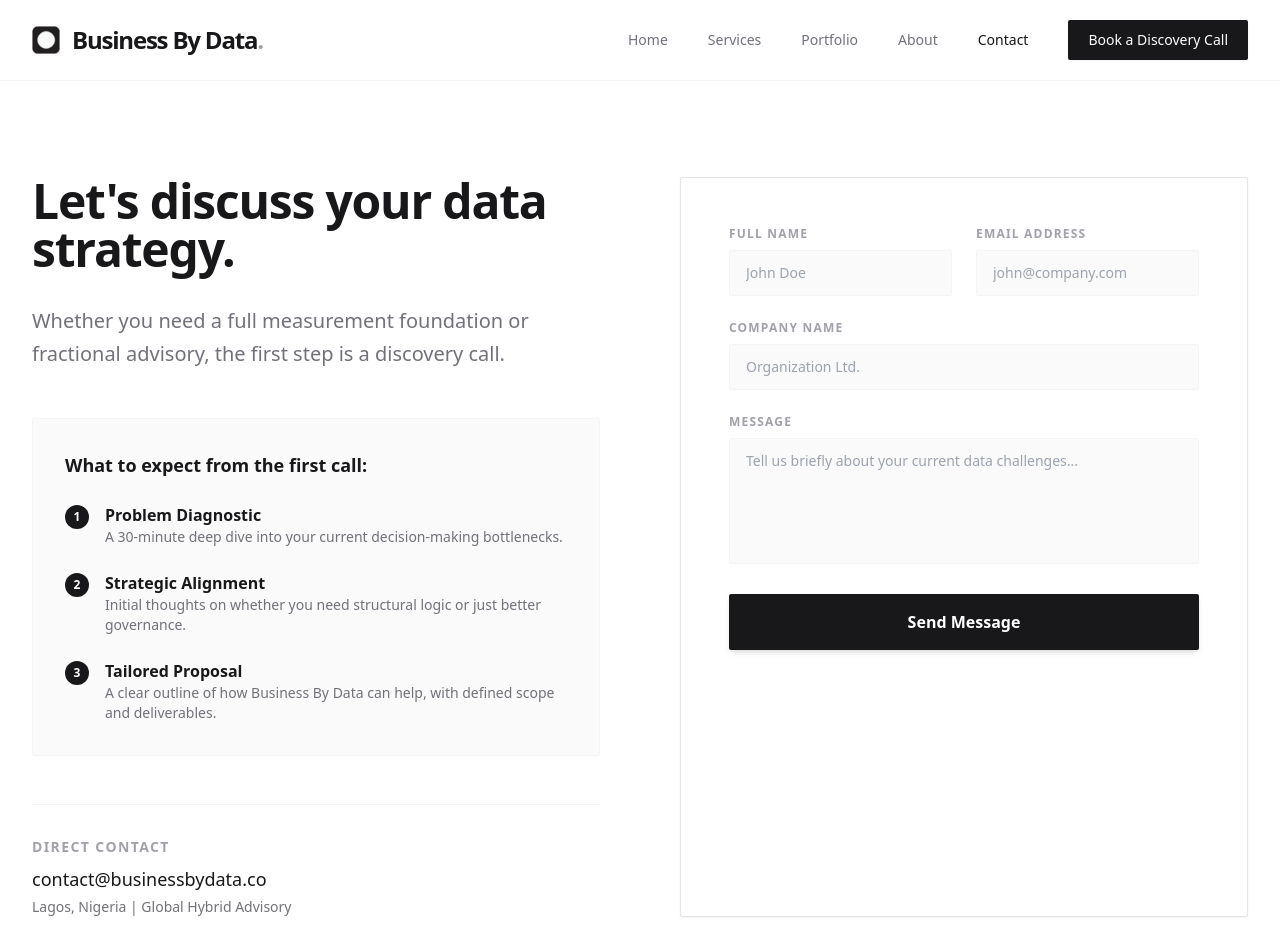
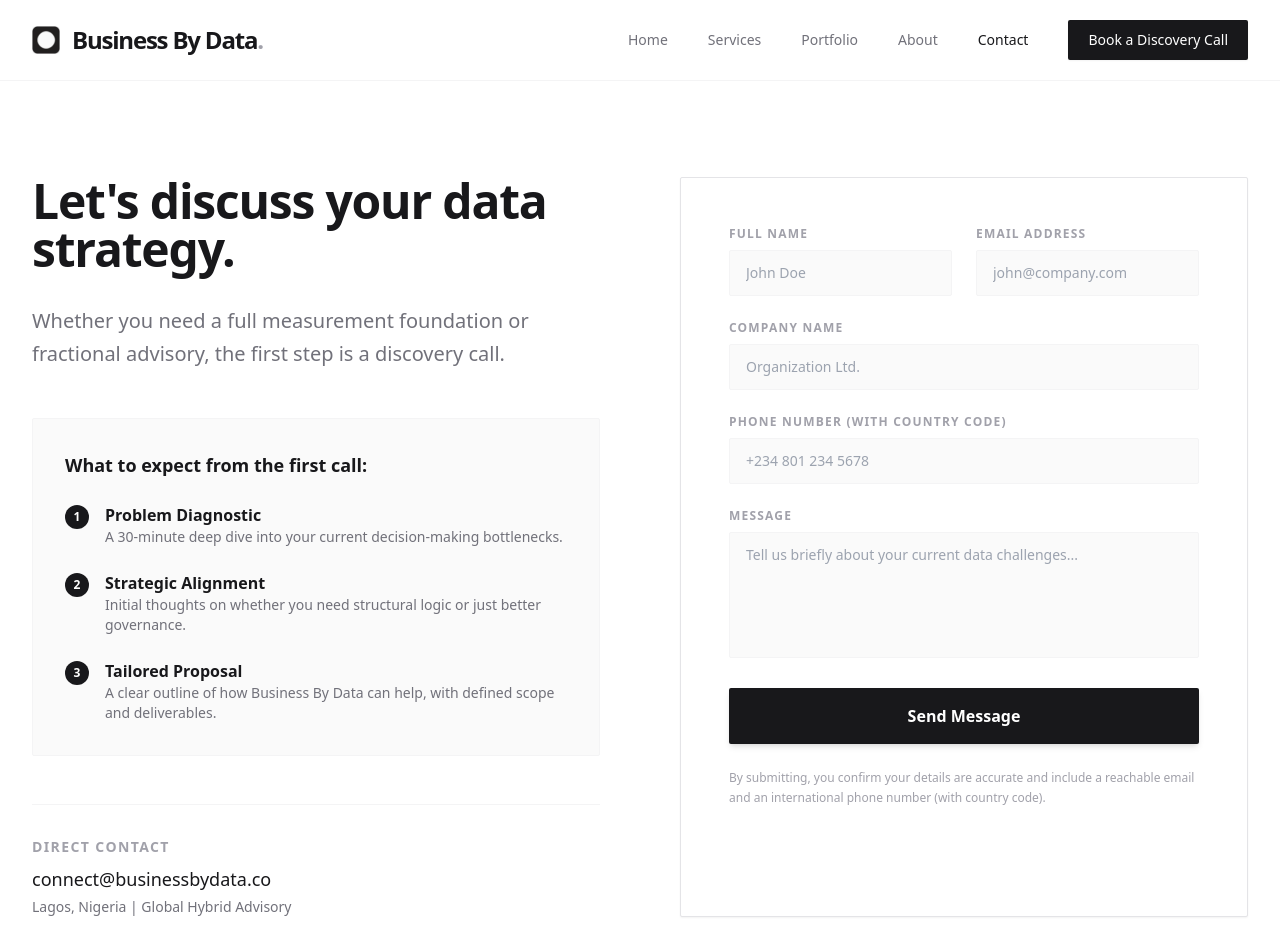
Before and after one commit to remavaish1/businessbydata, a React (Vite) app: page /#/contact in a window 1280 px wide. Shown: the top 952 px of the page. Built offline with nearby package versions, Linux system fonts and the light colour scheme.

Commit message:
Update Contact.tsx

```diff
--- a/pages/Contact.tsx
+++ b/pages/Contact.tsx
@@ -1,18 +1,66 @@
-
-import React, { useState } from 'react';
+import React, { useState } from "react";
 
 const Contact: React.FC = () => {
   const [formData, setFormData] = useState({
-    name: '',
-    email: '',
-    company: '',
-    message: ''
+    name: "",
+    email: "",
+    company: "",
+    phone: "",
+    message: "",
   });
+
   const [submitted, setSubmitted] = useState(false);
+  const [errors, setErrors] = useState<Partial<Record<keyof typeof formData, string>>>({});
+
+  // Strict-ish validation:
+  // - Email: browser already checks format via type="email", but we also sanity-check.
+  // - Phone: must include country code (starts with + and 8-15 digits total, allowing spaces/dashes).
+  const validate = () => {
+    const newErrors: Partial<Record<keyof typeof formData, string>> = {};
+
+    const name = formData.name.trim();
+    const email = formData.email.trim();
+    const company = formData.company.trim();
+    const phone = formData.phone.trim();
+    const message = formData.message.trim();
+
+    if (!name) newErrors.name = "Full name is required.";
+
+    if (!email) {
+      newErrors.email = "Email address is required.";
+    } else {
+      const emailRegex = /^[^\s@]+@[^\s@]+\.[^\s@]+$/;
+      if (!emailRegex.test(email)) newErrors.email = "Please enter a valid email address.";
+    }
+
+    if (!company) newErrors.company = "Company name is required.";
+
+    if (!phone) {
+      newErrors.phone = "Phone number is required.";
+    } else {
+      // Require a country code: +<country><number>
+      // Allows spaces, dashes, parentheses; must still total 8–15 digits.
+      const digitsOnly = phone.replace(/\D/g, "");
+      const hasPlus = phone.startsWith("+");
+      if (!hasPlus) {
+        newErrors.phone = "Include country code (e.g., +234 801 234 5678).";
+      } else if (digitsOnly.length < 8 || digitsOnly.length > 15) {
+        newErrors.phone = "Enter a valid phone number with country code (8–15 digits).";
+      }
+    }
+
+    if (!message) newErrors.message = "Message is required.";
+
+    setErrors(newErrors);
+    return Object.keys(newErrors).length === 0;
+  };
 
   const handleSubmit = (e: React.FormEvent) => {
     e.preventDefault();
-    console.log('Form submitted:', formData);
+
+    if (!validate()) return;
+
+    console.log("Form submitted:", formData);
     setSubmitted(true);
   };
 
@@ -33,21 +81,27 @@ const Contact: React.FC = () => {
                 <h3 className="text-lg font-bold text-zinc-900 mb-6">What to expect from the first call:</h3>
                 <ul className="space-y-6">
                   <li className="flex items-start gap-4">
-                    <div className="w-6 h-6 rounded-full bg-zinc-900 text-white flex items-center justify-center text-xs font-bold flex-shrink-0 mt-0.5">1</div>
+                    <div className="w-6 h-6 rounded-full bg-zinc-900 text-white flex items-center justify-center text-xs font-bold flex-shrink-0 mt-0.5">
+                      1
+                    </div>
                     <div>
                       <p className="font-semibold text-zinc-900">Problem Diagnostic</p>
                       <p className="text-sm text-zinc-500">A 30-minute deep dive into your current decision-making bottlenecks.</p>
                     </div>
                   </li>
                   <li className="flex items-start gap-4">
-                    <div className="w-6 h-6 rounded-full bg-zinc-900 text-white flex items-center justify-center text-xs font-bold flex-shrink-0 mt-0.5">2</div>
+                    <div className="w-6 h-6 rounded-full bg-zinc-900 text-white flex items-center justify-center text-xs font-bold flex-shrink-0 mt-0.5">
+                      2
+                    </div>
                     <div>
                       <p className="font-semibold text-zinc-900">Strategic Alignment</p>
                       <p className="text-sm text-zinc-500">Initial thoughts on whether you need structural logic or just better governance.</p>
                     </div>
                   </li>
                   <li className="flex items-start gap-4">
-                    <div className="w-6 h-6 rounded-full bg-zinc-900 text-white flex items-center justify-center text-xs font-bold flex-shrink-0 mt-0.5">3</div>
+                    <div className="w-6 h-6 rounded-full bg-zinc-900 text-white flex items-center justify-center text-xs font-bold flex-shrink-0 mt-0.5">
+                      3
+                    </div>
                     <div>
                       <p className="font-semibold text-zinc-900">Tailored Proposal</p>
                       <p className="text-sm text-zinc-500">A clear outline of how Business By Data can help, with defined scope and deliverables.</p>
@@ -58,7 +112,11 @@ const Contact: React.FC = () => {
 
               <div className="mt-12 pt-8 border-t border-zinc-100">
                 <p className="text-sm font-bold uppercase tracking-widest text-zinc-400 mb-2">Direct Contact</p>
-                <p className="text-lg text-zinc-900 font-medium">contact@businessbydata.co</p>
+                <p className="text-lg text-zinc-900 font-medium">
+                  <a href="mailto:connect@businessbydata.co" className="hover:underline">
+                    connect@businessbydata.co
+                  </a>
+                </p>
                 <p className="text-zinc-500 text-sm mt-1">Lagos, Nigeria | Global Hybrid Advisory</p>
               </div>
             </div>
@@ -72,71 +130,124 @@ const Contact: React.FC = () => {
                     </svg>
                   </div>
                   <h3 className="text-2xl font-bold text-zinc-900 mb-4">Inquiry Received</h3>
-                  <p className="text-zinc-500">Thank you for reaching out. We will get back to you within 24 business hours to schedule a call.</p>
+                  <p className="text-zinc-500">
+                    Thank you for reaching out. We will get back to you within 24 business hours to schedule a call.
+                  </p>
                   <button
-                    onClick={() => setSubmitted(false)}
+                    onClick={() => {
+                      setSubmitted(false);
+                      setErrors({});
+                    }}
                     className="mt-8 text-sm font-semibold text-zinc-900 border-b border-zinc-900 pb-1"
                   >
                     Send another message
                   </button>
                 </div>
               ) : (
-                <form onSubmit={handleSubmit} className="space-y-6">
+                <form onSubmit={handleSubmit} className="space-y-6" noValidate>
                   <div className="grid grid-cols-1 md:grid-cols-2 gap-6">
                     <div>
-                      <label htmlFor="name" className="block text-xs font-bold text-zinc-400 uppercase tracking-widest mb-2">Full Name</label>
+                      <label htmlFor="name" className="block text-xs font-bold text-zinc-400 uppercase tracking-widest mb-2">
+                        Full Name
+                      </label>
                       <input
                         type="text"
                         id="name"
                         required
-                        className="w-full px-4 py-3 bg-zinc-50 border border-zinc-100 rounded-sm focus:outline-none focus:border-zinc-900 focus:bg-white transition-all text-sm"
+                        className={`w-full px-4 py-3 bg-zinc-50 border rounded-sm focus:outline-none focus:border-zinc-900 focus:bg-white transition-all text-sm ${
+                          errors.name ? "border-red-300" : "border-zinc-100"
+                        }`}
                         value={formData.name}
                         onChange={(e) => setFormData({ ...formData, name: e.target.value })}
                         placeholder="John Doe"
                       />
+                      {errors.name && <p className="mt-2 text-xs text-red-600">{errors.name}</p>}
                     </div>
+
                     <div>
-                      <label htmlFor="email" className="block text-xs font-bold text-zinc-400 uppercase tracking-widest mb-2">Email Address</label>
+                      <label htmlFor="email" className="block text-xs font-bold text-zinc-400 uppercase tracking-widest mb-2">
+                        Email Address
+                      </label>
                       <input
                         type="email"
                         id="email"
                         required
-                        className="w-full px-4 py-3 bg-zinc-50 border border-zinc-100 rounded-sm focus:outline-none focus:border-zinc-900 focus:bg-white transition-all text-sm"
+                        className={`w-full px-4 py-3 bg-zinc-50 border rounded-sm focus:outline-none focus:border-zinc-900 focus:bg-white transition-all text-sm ${
+                          errors.email ? "border-red-300" : "border-zinc-100"
+                        }`}
                         value={formData.email}
                         onChange={(e) => setFormData({ ...formData, email: e.target.value })}
                         placeholder="john@company.com"
                       />
+                      {errors.email && <p className="mt-2 text-xs text-red-600">{errors.email}</p>}
                     </div>
                   </div>
+
                   <div>
-                    <label htmlFor="company" className="block text-xs font-bold text-zinc-400 uppercase tracking-widest mb-2">Company Name</label>
+                    <label htmlFor="company" className="block text-xs font-bold text-zinc-400 uppercase tracking-widest mb-2">
+                      Company Name
+                    </label>
                     <input
                       type="text"
                       id="company"
-                      className="w-full px-4 py-3 bg-zinc-50 border border-zinc-100 rounded-sm focus:outline-none focus:border-zinc-900 focus:bg-white transition-all text-sm"
+                      required
+                      className={`w-full px-4 py-3 bg-zinc-50 border rounded-sm focus:outline-none focus:border-zinc-900 focus:bg-white transition-all text-sm ${
+                        errors.company ? "border-red-300" : "border-zinc-100"
+                      }`}
                       value={formData.company}
                       onChange={(e) => setFormData({ ...formData, company: e.target.value })}
                       placeholder="Organization Ltd."
                     />
+                    {errors.company && <p className="mt-2 text-xs text-red-600">{errors.company}</p>}
                   </div>
+
                   <div>
-                    <label htmlFor="message" className="block text-xs font-bold text-zinc-400 uppercase tracking-widest mb-2">Message</label>
+                    <label htmlFor="phone" className="block text-xs font-bold text-zinc-400 uppercase tracking-widest mb-2">
+                      Phone Number (with country code)
+                    </label>
+                    <input
+                      type="tel"
+                      id="phone"
+                      required
+                      inputMode="tel"
+                      className={`w-full px-4 py-3 bg-zinc-50 border rounded-sm focus:outline-none focus:border-zinc-900 focus:bg-white transition-all text-sm ${
+                        errors.phone ? "border-red-300" : "border-zinc-100"
+                      }`}
+                      value={formData.phone}
+                      onChange={(e) => setFormData({ ...formData, phone: e.target.value })}
+                      placeholder="+234 801 234 5678"
+                    />
+                    {errors.phone && <p className="mt-2 text-xs text-red-600">{errors.phone}</p>}
+                  </div>
+
+                  <div>
+                    <label htmlFor="message" className="block text-xs font-bold text-zinc-400 uppercase tracking-widest mb-2">
+                      Message
+                    </label>
                     <textarea
                       id="message"
                       rows={5}
                       required
-                      className="w-full px-4 py-3 bg-zinc-50 border border-zinc-100 rounded-sm focus:outline-none focus:border-zinc-900 focus:bg-white transition-all text-sm resize-none"
+                      className={`w-full px-4 py-3 bg-zinc-50 border rounded-sm focus:outline-none focus:border-zinc-900 focus:bg-white transition-all text-sm resize-none ${
+                        errors.message ? "border-red-300" : "border-zinc-100"
+                      }`}
                       value={formData.message}
                       onChange={(e) => setFormData({ ...formData, message: e.target.value })}
                       placeholder="Tell us briefly about your current data challenges..."
                     />
+                    {errors.message && <p className="mt-2 text-xs text-red-600">{errors.message}</p>}
                   </div>
+
                   <button
                     type="submit"
                     className="w-full bg-zinc-900 text-white py-4 rounded-sm font-semibold hover:bg-zinc-800 transition-all shadow-md active:scale-[0.98]"
                   >
                     Send Message
                   </button>
+
+                  <p className="text-xs text-zinc-400 leading-relaxed">
+                    By submitting, you confirm your details are accurate and include a reachable email and an international phone number (with country code).
+                  </p>
                 </form>
               )}
             </div>
```
Lines whose indentation alone changed are shown as unchanged.
